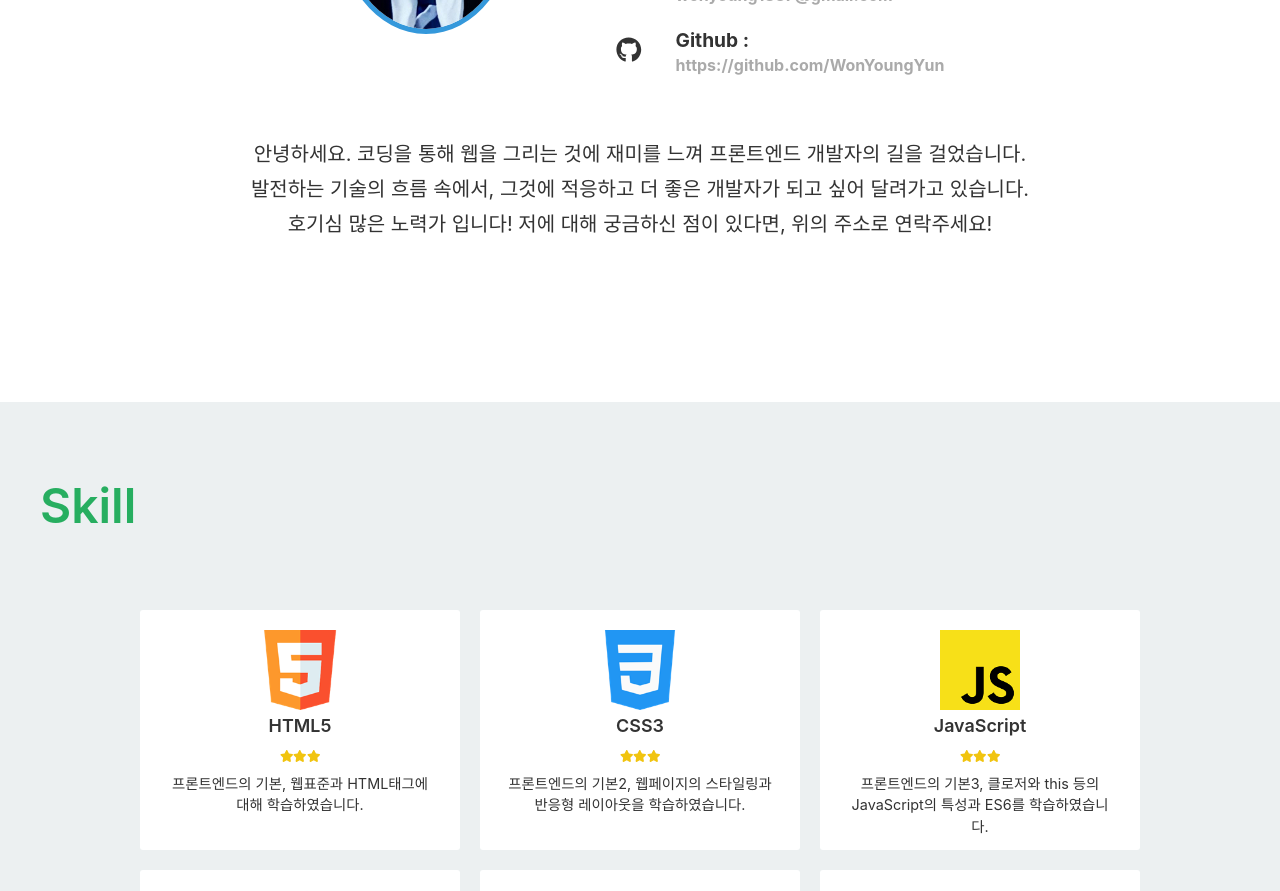
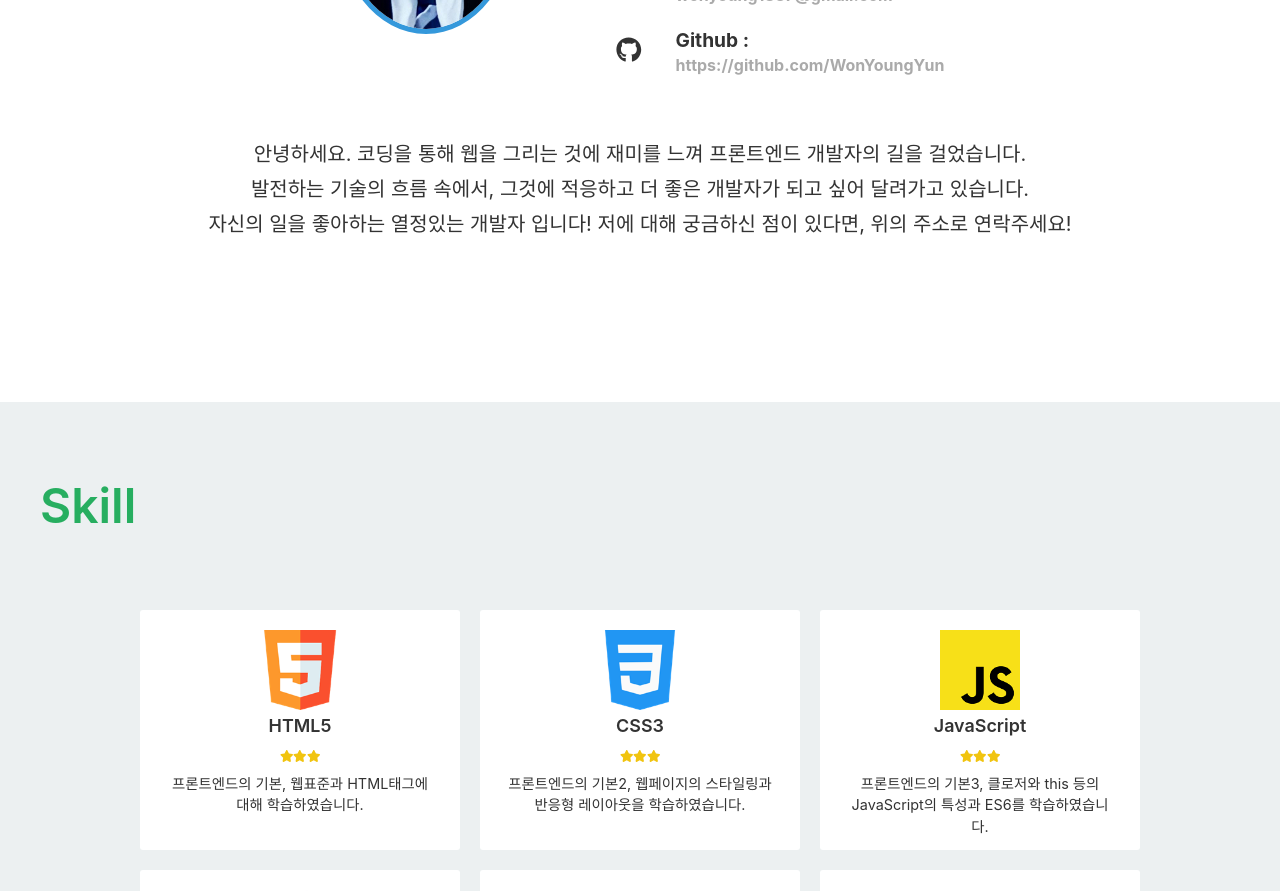
Before and after one commit to WonYoungYun/myportfolio, a React (Create React App) app: page / in a window 1280 px wide. Shown: the part 1180-2071 px from the top of the page. Built offline with nearby package versions, Linux system fonts and the light colour scheme.

Commit message:
about 수정

```diff
--- a/src/components/Section/About.js
+++ b/src/components/Section/About.js
@@ -177,7 +177,7 @@ export default () => (
                 </ProfileText>
             </Profile>
             <MyIntro>
-                <div>안녕하세요. 코딩을 통해 웹을 그리는 것에 재미를 느껴 프론트엔드 개발자의 길을 걸었습니다.<br />발전하는 기술의 흐름 속에서, 그것에 적응하고 더 좋은 개발자가 되고 싶어 달려가고 있습니다.<br />호기심 많은 노력가 입니다! 저에 대해 궁금하신 점이 있다면, 위의 주소로 연락주세요!</div>
+                <div>안녕하세요. 코딩을 통해 웹을 그리는 것에 재미를 느껴 프론트엔드 개발자의 길을 걸었습니다.<br />발전하는 기술의 흐름 속에서, 그것에 적응하고 더 좋은 개발자가 되고 싶어 달려가고 있습니다.<br />자신의 일을 좋아하는 열정있는 개발자 입니다! 저에 대해 궁금하신 점이 있다면, 위의 주소로 연락주세요!</div>
             </MyIntro>
         </Content>
     </Container>
```
